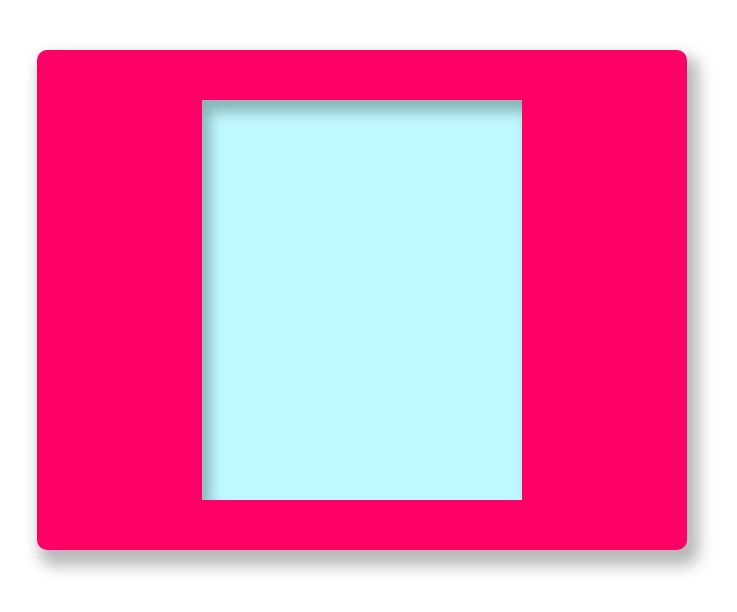
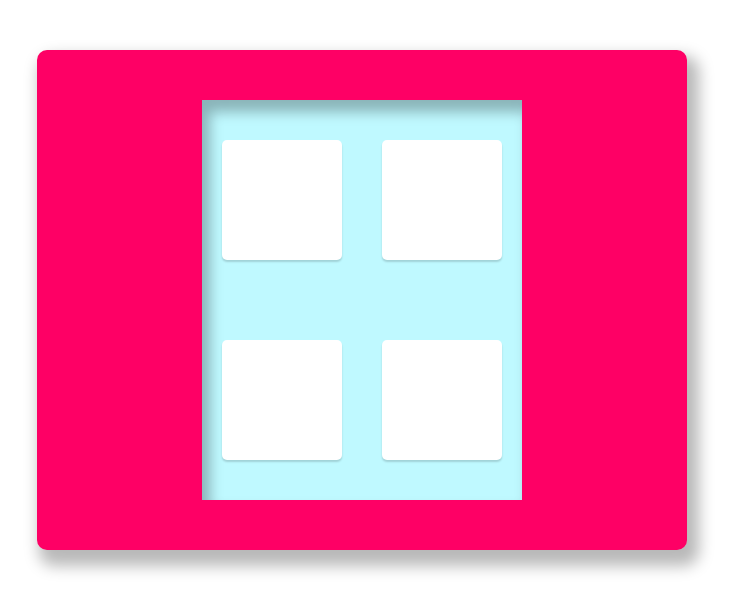
Before and after one commit to justicemubayiwa/Pokedex, a React (Create React App) app in the folder pokedex/: page / in a window 1280 px wide. Shown: the top 612 px of the page, without its empty margins (278-1015 px from the left). Built offline with nearby package versions, Linux system fonts and the light colour scheme.

Commit message:
import flexwrapped poke cells into Pokelist

```diff
--- a/pokedex/src/components/PokeList/index.js
+++ b/pokedex/src/components/PokeList/index.js
@@ -1,9 +1,14 @@
 import React from "react";
+import PokeCell from "../../PokeCell";
 import './PokeList.css'
 
 const PokeList = () => {
   return (
     <section className="poke-list">
+      <PokeCell />
+      <PokeCell />
+      <PokeCell />
+      <PokeCell />
 
     </section>
   )
```
